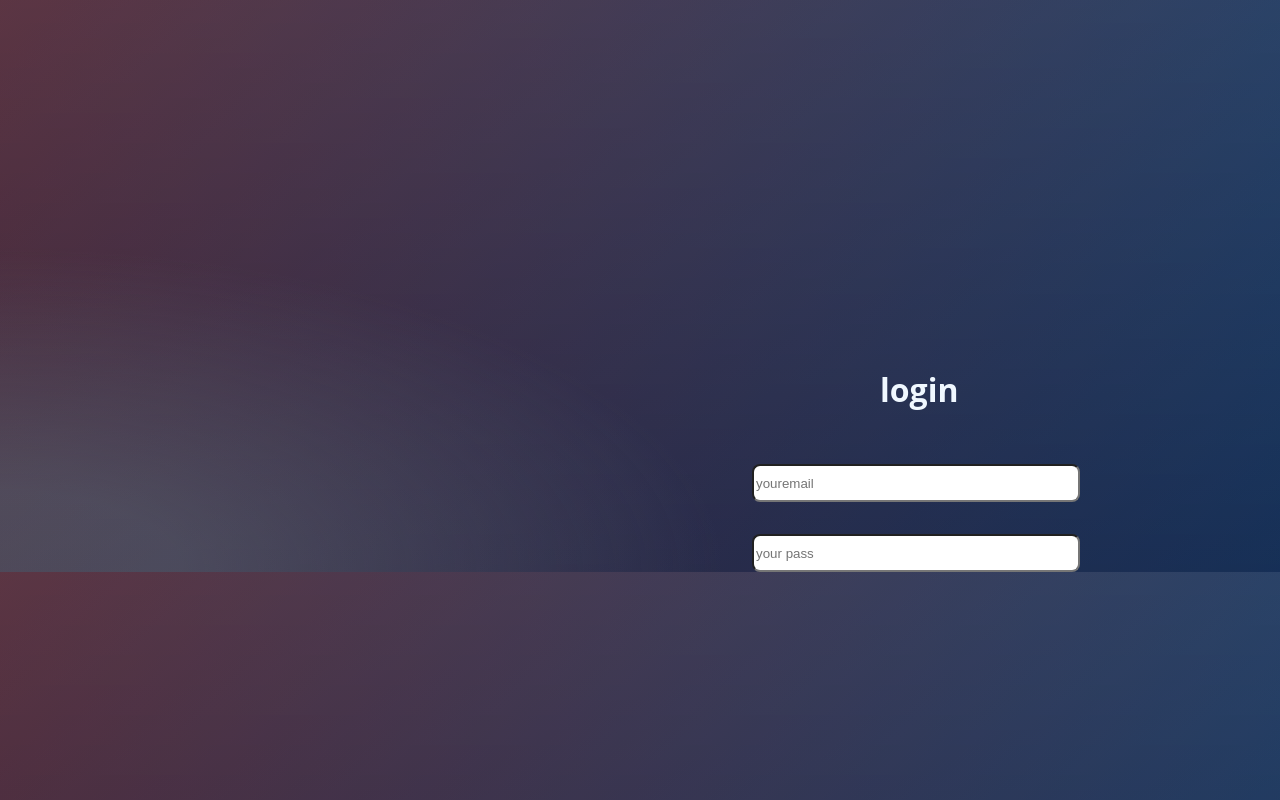
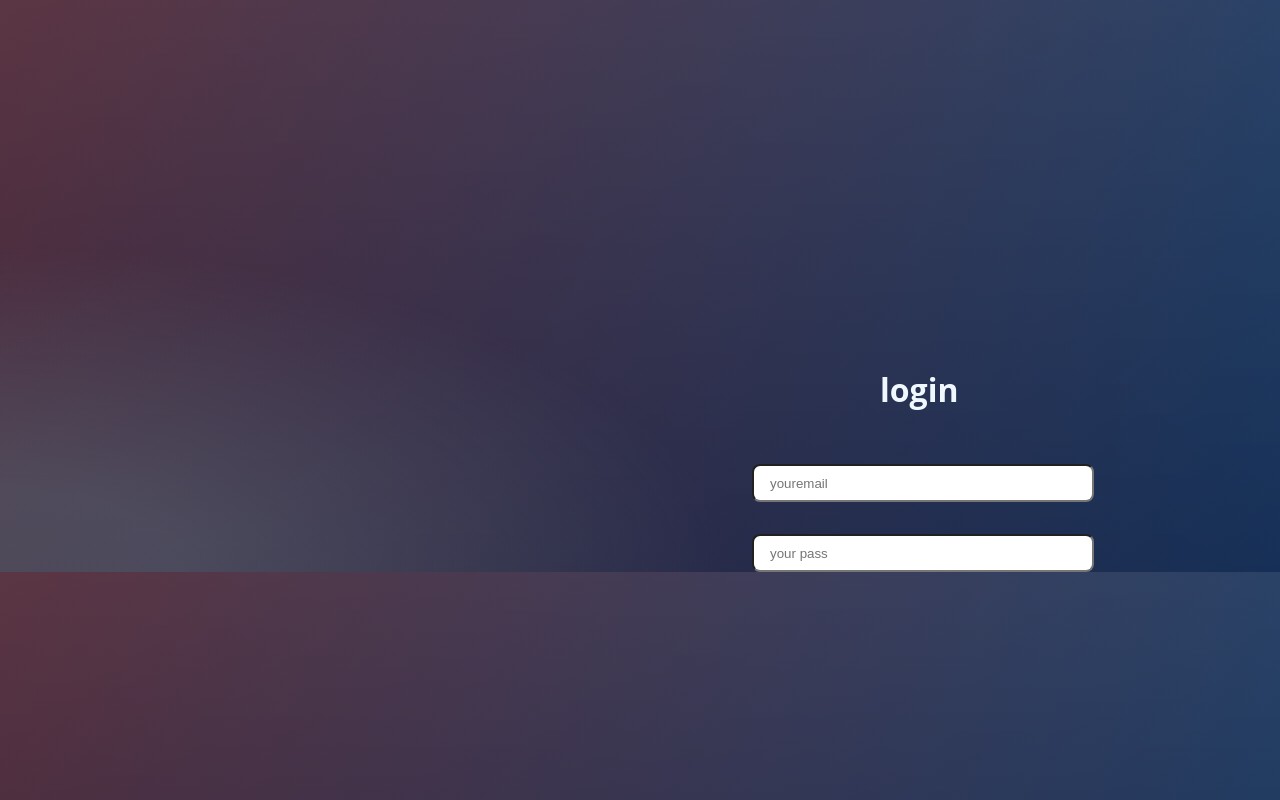
Before and after one commit to m3rminator/login-menu, a React (Create React App) app: page / in a window 1280 px wide. Built offline with nearby package versions, Linux system fonts and the light colour scheme; the HTML template or start-up script is replaced by a standard one.

Commit message:
added padding to inputs

```diff
--- a/src/App.css
+++ b/src/App.css
@@ -21,6 +21,7 @@ body {
   height: 2rem;
   margin-left: 47rem;
   margin-top: 2rem;
+  padding-left: 1rem;
 }
 #pass-input {
   border-radius: 0.5rem;
@@ -28,6 +29,7 @@ body {
   height: 2rem;
   margin-left: 47rem;
   margin-top: 2rem;
+  padding-left: 1rem;
 }
 form {
   width: 100%;
```
